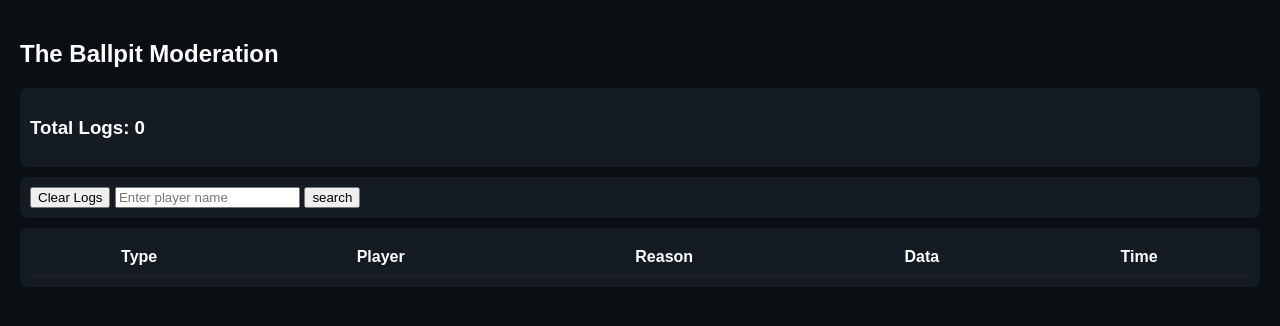
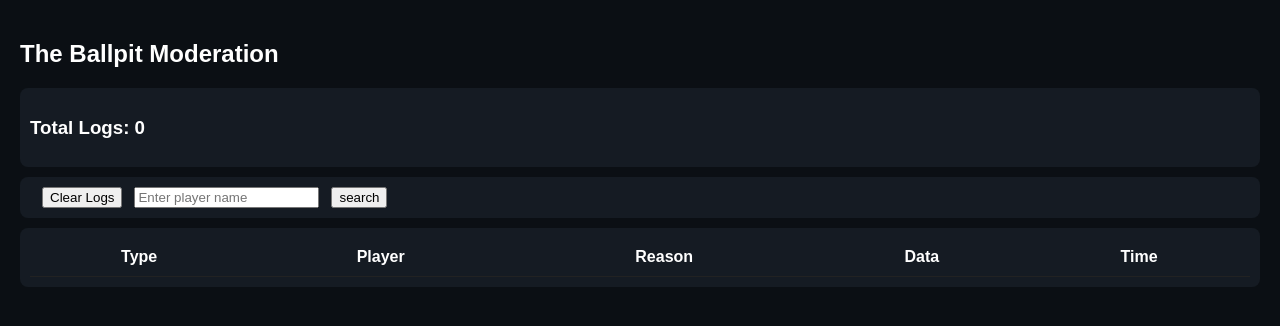
Before and after one commit to Mariodoesvr/BallpitModService, a website: page client/client.html in a window 1280 px wide. Drawn offline with Linux system fonts and the light colour scheme.

Commit message:
Add flex display and gap to client container

```diff
--- a/client/client.html
+++ b/client/client.html
@@ -21,6 +21,8 @@
     padding: 10px;
     margin: 10px 0;
     border-radius: 8px;
+    display: flex;
+    gap: 12px;
 }
 
 table {
```
